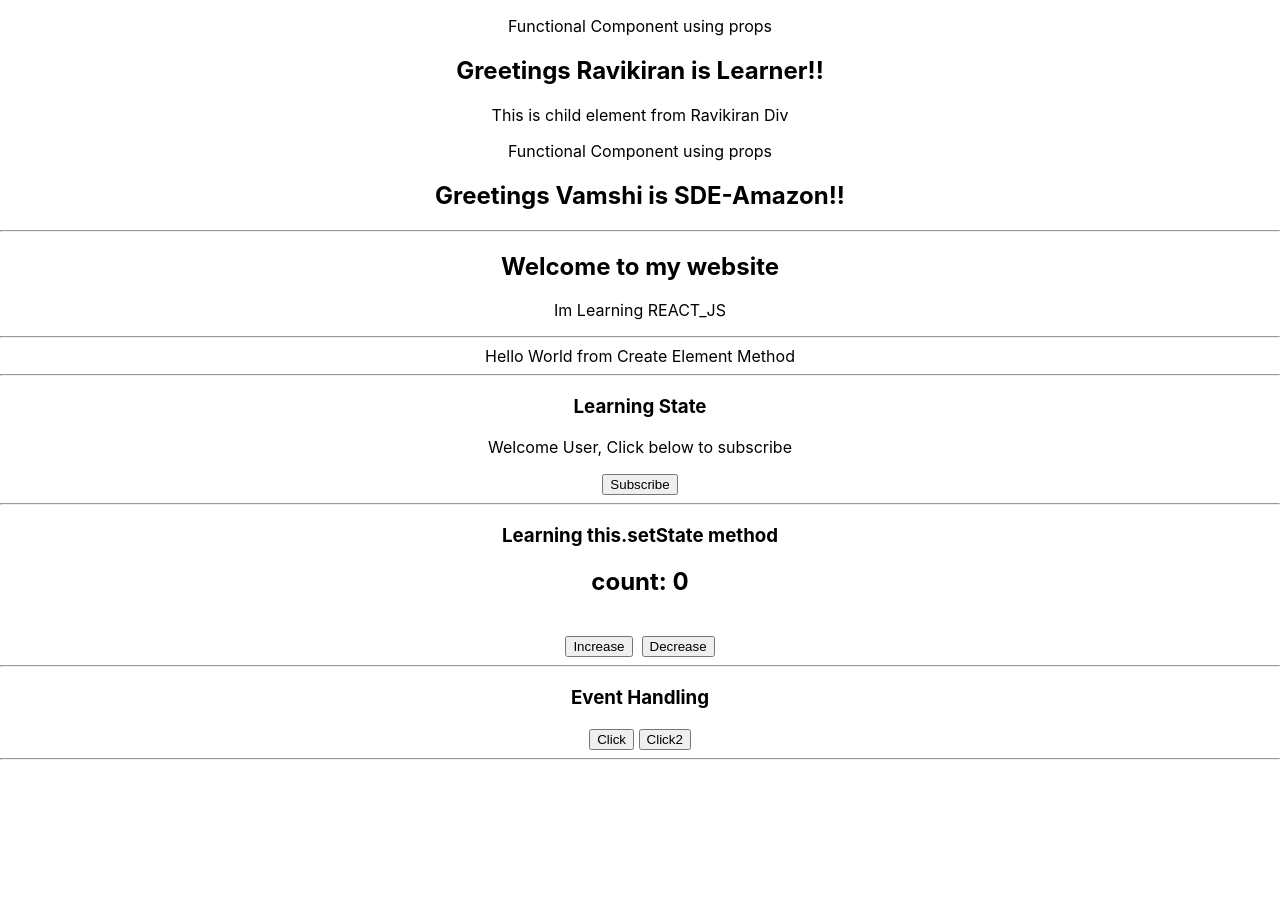
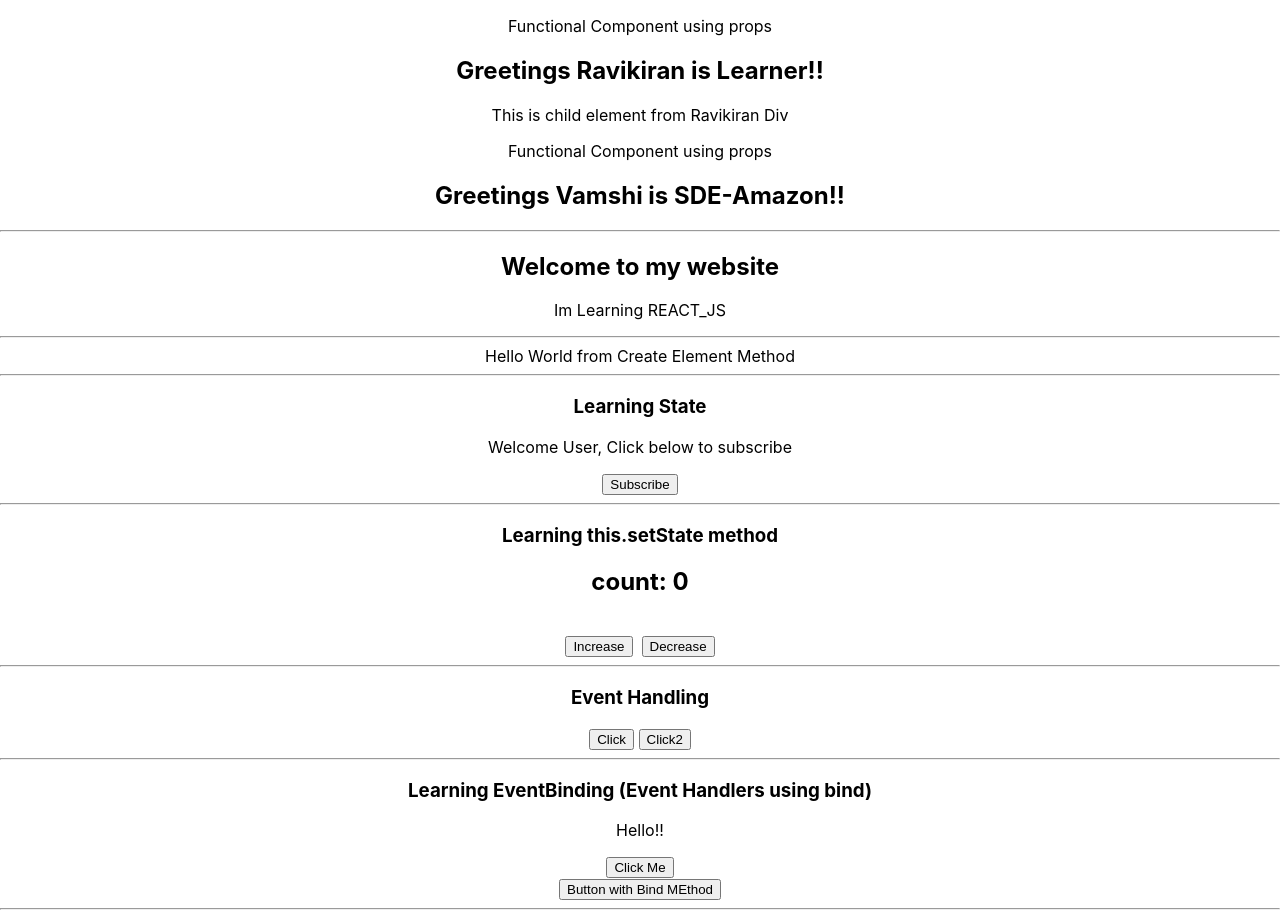
Before and after one commit to kirannani168/LearningReactJS, a React (Create React App) app: page / in a window 1280 px wide. Before the commit the page ends 800 px from the top, so only its background shows below. Built offline with nearby package versions, Linux system fonts and the light colour scheme.

Commit message:
EventBinding

```diff
--- a/src/App.js
+++ b/src/App.js
@@ -3,6 +3,7 @@ import React, { Component } from 'react'
 import './App.css';
 import Counter from './Components/Counter';
 import CreateElement from './Components/CreateElement';
+import EventBinding from './Components/EventBinding';
 import EventHandling from './Components/EventHandling';
 import Greet from './Components/Greet';
 import Message from './Components/Message';
@@ -27,6 +28,8 @@ class App extends Component {
         <hr/>
         <EventHandling/>
         <hr/>
+        <EventBinding/>
+        <hr/>
       </div>
     )
   }
--- /dev/null
+++ b/src/Components/EventBinding.js
@@ -0,0 +1,25 @@
+import React, { Component } from 'react'
+
+export default class EventBinding extends Component {
+    constructor(){
+        super();
+        this.state = {
+            message: "Hello!!"
+        }
+    }
+    onClickHandler(){
+        this.setState({
+            message: "Clicked below button"
+        })
+    }
+    render() {
+        return (
+            <div>
+                <h3>Learning EventBinding (Event Handlers using bind)</h3>
+                <p>{this.state.message}</p>
+                <button onClick={() => this.onClickHandler()}>Click Me</button> <br/>
+                <button onClick={this.onClickHandler.bind(this)}>Button with Bind MEthod</button>
+            </div>
+        )
+    }
+}
```
